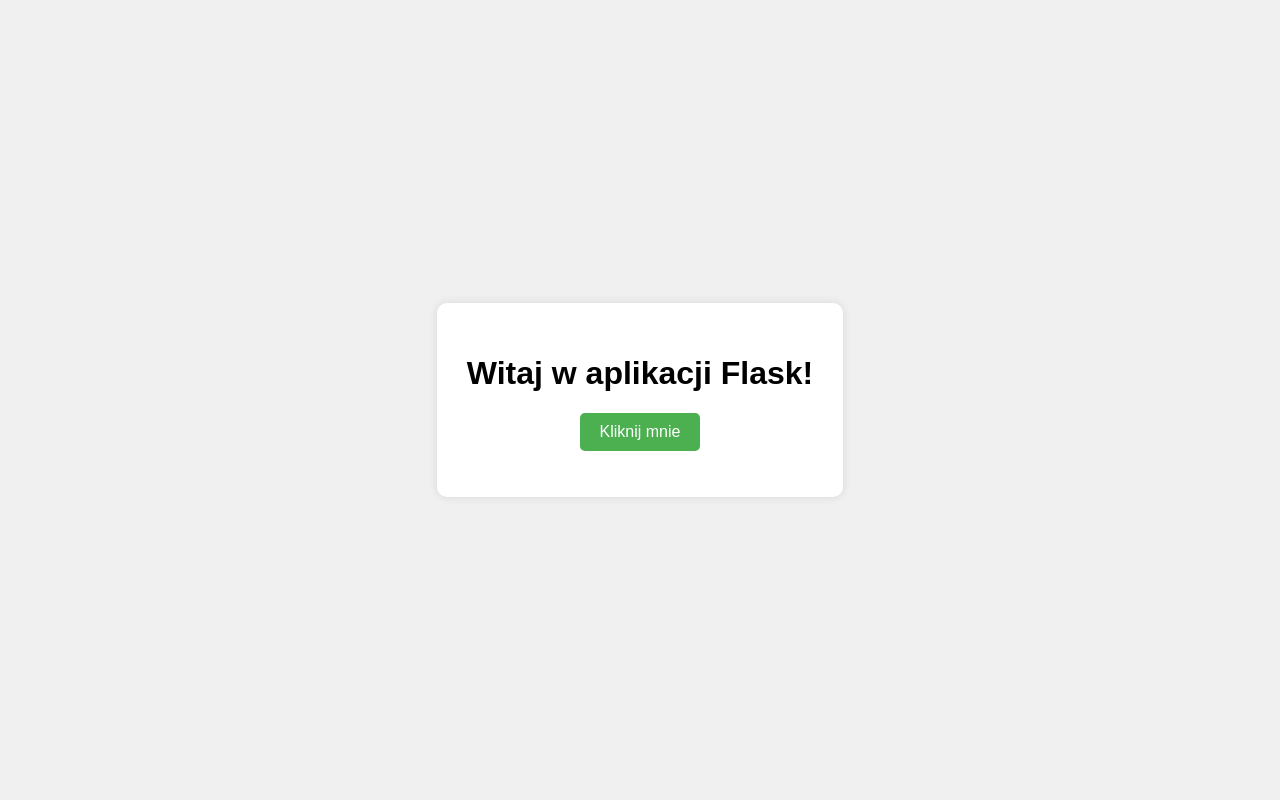
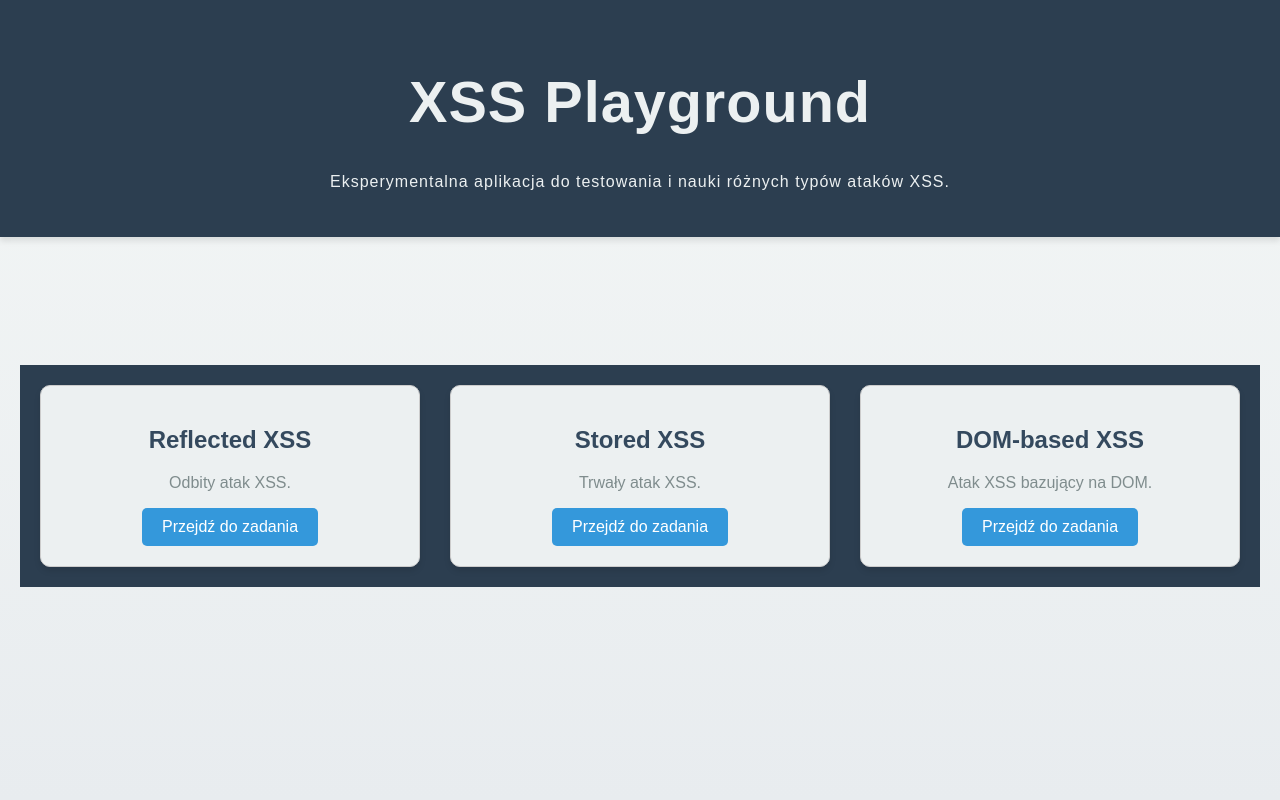
Before and after one commit to mlekstan/XSS-vulnerable-app, a Flask app: page / in a window 1280 px wide. Run offline with Flask 3, Linux system fonts and the light colour scheme.

Commit message:
first commit/startup page

```diff
--- a/backend/app.py
+++ b/backend/app.py
@@ -1,11 +1,23 @@
 
 from flask import Flask, render_template
 
-app = Flask(__name__, template_folder='../frontend/templates')
+app = Flask(__name__, template_folder='../frontend/templates', static_folder='../frontend/static')
 
 @app.route('/')
 def home():
     return render_template('index.html')
 
+@app.route('/reflected_xss')
+def reflected_xss():
+    return render_template('reflected_xss.html')
+
+@app.route('/stored_xss')
+def stored_xss():
+    return render_template('stored_xss.html')
+
+@app.route('/dom_xss')
+def dom_xss():
+    return render_template('dom_xss.html')
+
 if __name__ == '__main__':
     app.run(debug=True)
--- a/frontend/static/css/style.css
+++ b/frontend/static/css/style.css
@@ -1,31 +1,118 @@
+
 body {
     font-family: Arial, sans-serif;
-    background-color: #f0f0f0;
-    display: flex;
-    justify-content: center;
-    align-items: center;
-    height: 100vh;
     margin: 0;
+    padding: 0;
+    background: linear-gradient(180deg, #f4f7f6 0%, #e8ecef 100%);
+    min-height: 100vh;
 }
 
-.container {
+header {
+    background-color: #2c3e50;
+    color: #ecf0f1;
+    padding: 30px 20px;
     text-align: center;
-    background-color: #fff;
-    padding: 30px;
-    border-radius: 10px;
-    box-shadow: 0 0 10px rgba(0, 0, 0, 0.1);
+    box-shadow: 0 4px 6px rgba(0, 0, 0, 0.1);
+    font-size: 1.8rem;
+    letter-spacing: 1px;
 }
 
-button {
-    padding: 10px 20px;
-    font-size: 16px;
-    background-color: #4CAF50;
-    color: white;
-    border: none;
-    border-radius: 5px;
-    cursor: pointer;
+header p {
+    margin-top: 10px;
+    font-size: 1rem;
 }
 
-button:hover {
-    background-color: #45a049;
+.sections{
+    display: flex;
+    justify-content: space-between;
+    align-items: center;
+    gap: 30px;
+    padding: 20px;
+    background-color: #2c3e50;
+    margin: 8rem auto;
+    max-width: 1200px;
 }
+
+
+
+.section {
+    flex: 1;
+    padding: 20px;
+    text-align: center;
+    border: 1px solid #ccc;
+    background-color: #ecf0f1;
+    border-radius: 10px;
+    box-shadow: 0px 4px 6px rgba(0, 0, 0, 0.1);
+    transition: transform 0.2s ease, box-shadow 0.2s ease;
+    animation: fadeIn 1.5s ease-in-out;
+}
+
+@keyframes fadeIn {
+    from {
+        opacity: 0;
+        transform: translateY(20px);
+    }
+    to {
+        opacity: 1;
+        transform: translateY(0);
+    }
+}
+
+.section:hover {
+    transform: scale(1.05);
+    box-shadow: 0px 6px 10px rgba(0, 0, 0, 0.2);
+}
+
+.section h2 {
+    color: #34495e;
+    font-size: 24px;
+    margin-bottom: 20px;
+    display: flex;
+    align-items: center;
+    justify-content: center;
+}
+
+.section p {
+    font-size: 1rem;
+    color: #7f8c8d;
+}
+
+.section button {
+background-color: #3498db;
+color: #ffffff;
+border: none;
+border-radius: 5px;
+padding: 10px 20px;
+font-size: 16px;
+cursor: pointer;
+transition: transform 0.2s ease, background-color 0.2s ease;
+}
+
+.section button:hover {
+    background-color: #2980b9;
+    transform: scale(1.1);
+}
+
+.section button:active {
+    transform: scale(0.95);
+    background-color: #1a74b8;
+}
+
+.section button:focus {
+    outline: none;
+}
+
+@media (max-width: 768px) {
+    .sections {
+        flex-direction: column;
+        align-items: stretch;
+    }
+
+    .section {
+        max-width: 100%;
+    }
+
+    header {
+        font-size: 1.5rem;
+    }
+}
--- a/frontend/templates/index.html
+++ b/frontend/templates/index.html
@@ -7,11 +7,30 @@
     <link rel="stylesheet" href="{{ url_for('static', filename='css/style.css') }}">
 </head>
 <body>
-    <div class="container">
-        <h1>Witaj w aplikacji Flask!</h1>
-        <button id="clickBtn">Kliknij mnie</button>
-        <p id="message"></p>
+    <header>
+        <h1>XSS Playground</h1>
+        <p>Eksperymentalna aplikacja do testowania i nauki różnych typów ataków XSS.</p>
+    </header>
+<div class="sections">
+    <div class="section">
+        <h2>Reflected XSS</h2>
+        <p>Odbity atak XSS.</p>
+        <button onclick="location.href='{{ url_for('reflected_xss') }}'">Przejdź do zadania</button>
     </div>
-    <script src="{{ url_for('static', filename='js/script.js') }}"></script>
+
+    <!-- Sekcja dla Stored XSS -->
+    <div class="section">
+        <h2>Stored XSS</h2>
+        <p>Trwały atak XSS.</p>
+        <button onclick="location.href='{{ url_for('stored_xss') }}'">Przejdź do zadania</button>
+    </div>
+
+    <!-- Sekcja dla DOM-based XSS -->
+    <div class="section">
+        <h2>DOM-based XSS</h2>
+        <p>Atak XSS bazujący na DOM.</p>
+        <button onclick="location.href='{{ url_for('dom_xss') }}'">Przejdź do zadania</button>
+    </div>
+</div>
 </body>
 </html>
```
Also changed, not shown: frontend/templates/dom_xss.html (added, +12 -0 lines), frontend/templates/reflected_xss.html (added, +12 -0 lines), frontend/templates/stored_xss.html (added, +12 -0 lines).
